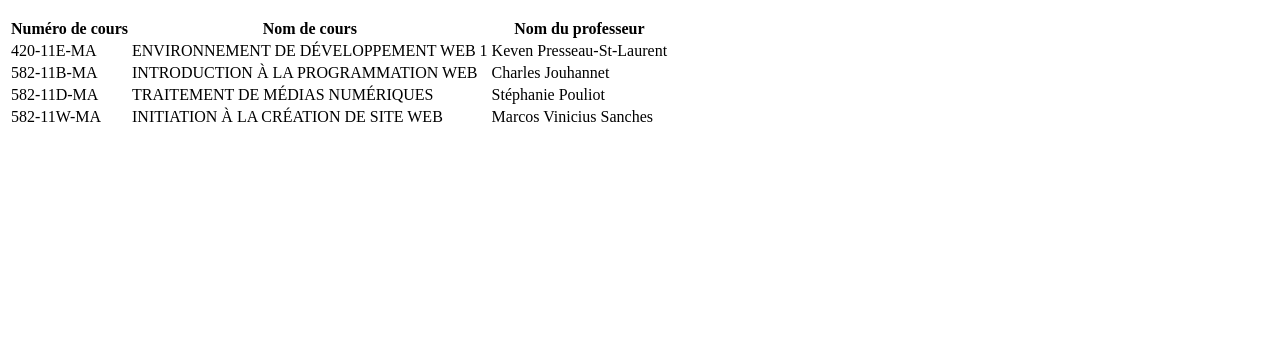
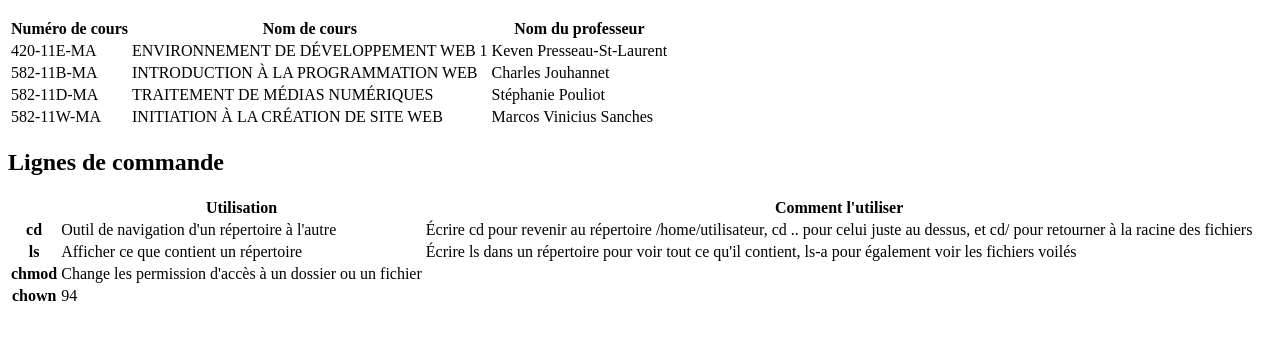
Before and after one commit to Naljorpa/activite_8, a plain HTML site: page cours.html in a window 1280 px wide. Shown: the part 110-450 px from the top of the page. Drawn offline with Linux system fonts and the light colour scheme.

Commit message:
ajout d'un nouveau tableau de ligne de commande

```diff
--- a/cours.html
+++ b/cours.html
@@ -47,6 +47,38 @@
                 </tbody>
             </table>
         </section>
+        <section>
+            <h2>Lignes de commande</h2>
+            <table>
+                <thead>
+                    <tr>
+                        <th></th>
+                        <th>Utilisation</th>
+                        <th>Comment l'utiliser</th>
+                    </tr>
+                </thead>
+                <tr>
+                    <th>cd</th>
+                    <td>Outil de navigation d'un répertoire à l'autre</td>
+                    <td>Écrire cd pour revenir au répertoire /home/utilisateur, cd .. pour celui juste au dessus, et cd/ pour retourner à la racine des fichiers</td>
+                </tr>
+                <tr>
+                    <th>ls</th>
+                    <td>Afficher ce que contient un répertoire</td>
+                    <td>Écrire ls dans un répertoire pour voir tout ce qu'il contient, ls-a pour également voir les fichiers voilés</td>
+                </tr>
+                <tr>
+                    <th>chmod</th>
+                    <td>Change les permission d'accès à un dossier ou un fichier</td>
+                    <td></td>
+                </tr>
+                <tr>
+                    <th>chown</th>
+                    <td>94</td>
+                    <td></td>
+                </tr>
+            </table>
+        </section>
     </main>
 </body>
 
```
